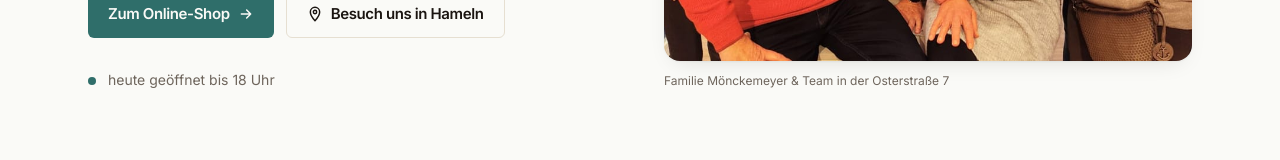
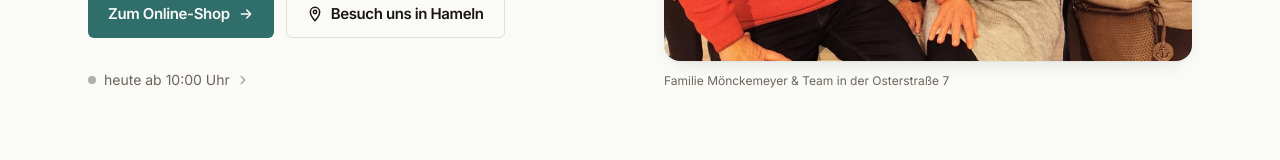
Before and after one commit to StromFLIX/monckemeyer, a Vue app in the folder app/: page / in a window 1280 px wide. Shown: the part 514-674 px from the top of the page. Built offline with nearby package versions, Linux system fonts and the light colour scheme.

Commit message:
feat: add opening hours logic and dynamic status display in Hero component

```diff
--- a/app/src/components/Hero.vue
+++ b/app/src/components/Hero.vue
@@ -1,4 +1,35 @@
 <script setup>
+import { computed } from 'vue'
+
+const hours = [
+  '10:00 – 18:00', // Mo
+  '10:00 – 18:00', // Di
+  '10:00 – 18:00', // Mi
+  '10:00 – 18:00', // Do
+  '10:00 – 18:00', // Fr
+  '10:00 – 17:00', // Sa
+  null             // So – geschlossen
+]
+
+const status = computed(() => {
+  const now = new Date()
+  const idx = (now.getDay() + 6) % 7 // Mo=0 … So=6
+  const range = hours[idx]
+  if (!range) return { open: false, label: 'heute geschlossen' }
+
+  const [openStr, closeStr] = range.split('–').map(s => s.trim())
+  const toMin = t => {
+    const [h, m] = t.split(':').map(Number)
+    return h * 60 + m
+  }
+  const nowMin = now.getHours() * 60 + now.getMinutes()
+  const openMin = toMin(openStr)
+  const closeMin = toMin(closeStr)
+
+  if (nowMin < openMin) return { open: false, label: `heute ab ${openStr} Uhr` }
+  if (nowMin >= closeMin) return { open: false, label: 'heute geschlossen' }
+  return { open: true, label: `heute geöffnet bis ${closeStr.replace(':00', '')}\u00A0Uhr` }
+})
 </script>
 
 <template>
@@ -31,10 +62,13 @@
           </a>
         </div>
 
-        <p class="mt-8 text-sm text-muted">
-          <span class="inline-block w-2 h-2 rounded-full bg-accent align-middle mr-2"></span>
-          heute geöffnet bis 18&nbsp;Uhr
-        </p>
+        <a href="#besuch" class="group mt-8 inline-flex items-center text-sm text-muted hover:text-ink transition-colors">
+          <span :class="['inline-block w-2 h-2 rounded-full align-middle mr-2', status.open ? 'bg-accent' : 'bg-muted/50']"></span>
+          {{ status.label }}
+          <svg class="w-3.5 h-3.5 ml-1.5 opacity-60 group-hover:translate-x-0.5 transition-transform" viewBox="0 0 24 24" fill="none" stroke="currentColor" stroke-width="2.2">
+            <path d="M9 6l6 6-6 6" stroke-linecap="round" stroke-linejoin="round"/>
+          </svg>
+        </a>
       </div>
 
       <!-- Team-Foto: clean, rounded, ohne Frame -->
```
